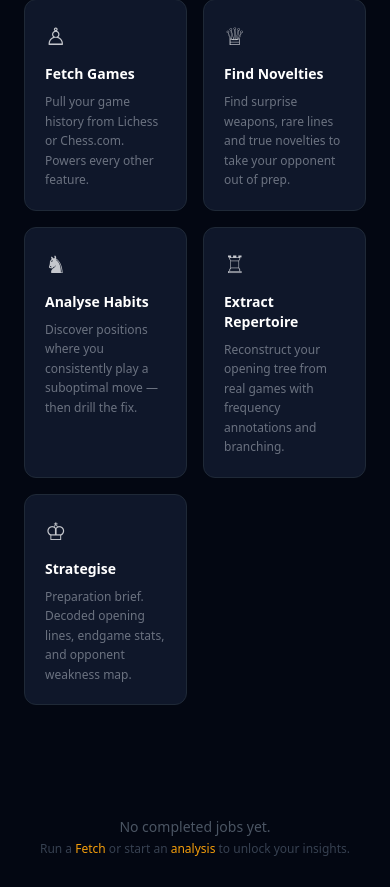
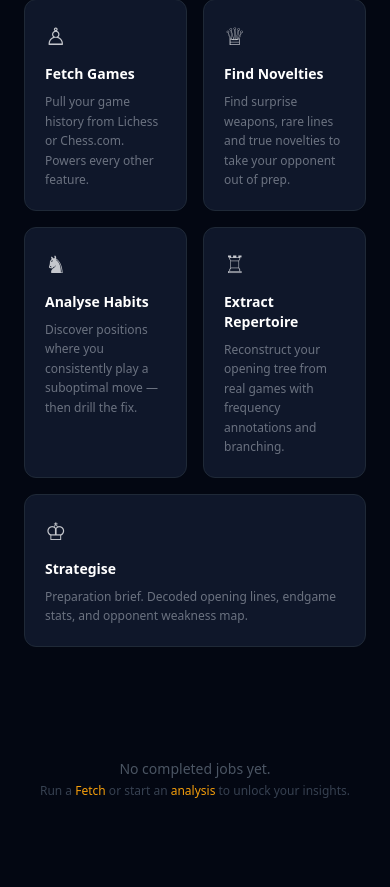
Before and after one commit to avigold/my-second, a Flask app: template web/templates/dashboard.html in a window 390 px wide. Shown: the part 593-1480 px from the top of the page. After the commit the page ends 1391 px from the top, so only its background shows below. Run offline with Flask 3, Linux system fonts and the light colour scheme; the template is opened without the code that fills it, so the values that code supplies are empty; the visitor is signed in with stand-in values (Sample User, id 1); some libraries are stand-ins or nearby versions.

Commit message:
Balance dashboard feature cards across breakpoints
Mobile: 2+2+full-width; tablet: 3+2; desktop: 5-equal.

Co-Authored-By: Claude Sonnet 4.6 <noreply@anthropic.com>

```diff
--- a/web/templates/dashboard.html
+++ b/web/templates/dashboard.html
@@ -45,7 +45,7 @@
 </section>
 
 <!-- ─── Feature Cards ─────────────────────────────────────────────── -->
-<div class="grid grid-cols-2 lg:grid-cols-5 gap-4 mb-12">
+<div class="grid grid-cols-2 md:grid-cols-3 lg:grid-cols-5 gap-4 mb-12">
 
   <a href="/fetch" class="feature-card group block rounded-xl p-5 border transition-all duration-200 no-underline"
      style="background:#0f172a;border-color:#1f2937;">
@@ -74,7 +74,7 @@
     </p>
   </a>
 
-  <a href="/repertoire" class="feature-card group block rounded-xl p-5 border transition-all duration-200 no-underline"
+  <a href="/repertoire" class="feature-card group block rounded-xl p-5 border transition-all duration-200 no-underline col-span-1 md:col-span-1"
      style="background:#0f172a;border-color:#1f2937;">
     <div class="text-2xl mb-3 opacity-80">♖</div>
     <h3 class="font-semibold text-white text-sm mb-2 group-hover:text-amber-400 transition-colors">Extract Repertoire</h3>
@@ -83,7 +83,7 @@
     </p>
   </a>
 
-  <a href="/strategise" class="feature-card group block rounded-xl p-5 border transition-all duration-200 no-underline"
+  <a href="/strategise" class="feature-card group block rounded-xl p-5 border transition-all duration-200 no-underline col-span-2 md:col-span-1 lg:col-span-1"
      style="background:#0f172a;border-color:#1f2937;">
     <div class="text-2xl mb-3 opacity-80">♔</div>
     <h3 class="font-semibold text-white text-sm mb-2 group-hover:text-amber-400 transition-colors">Strategise</h3>
```
